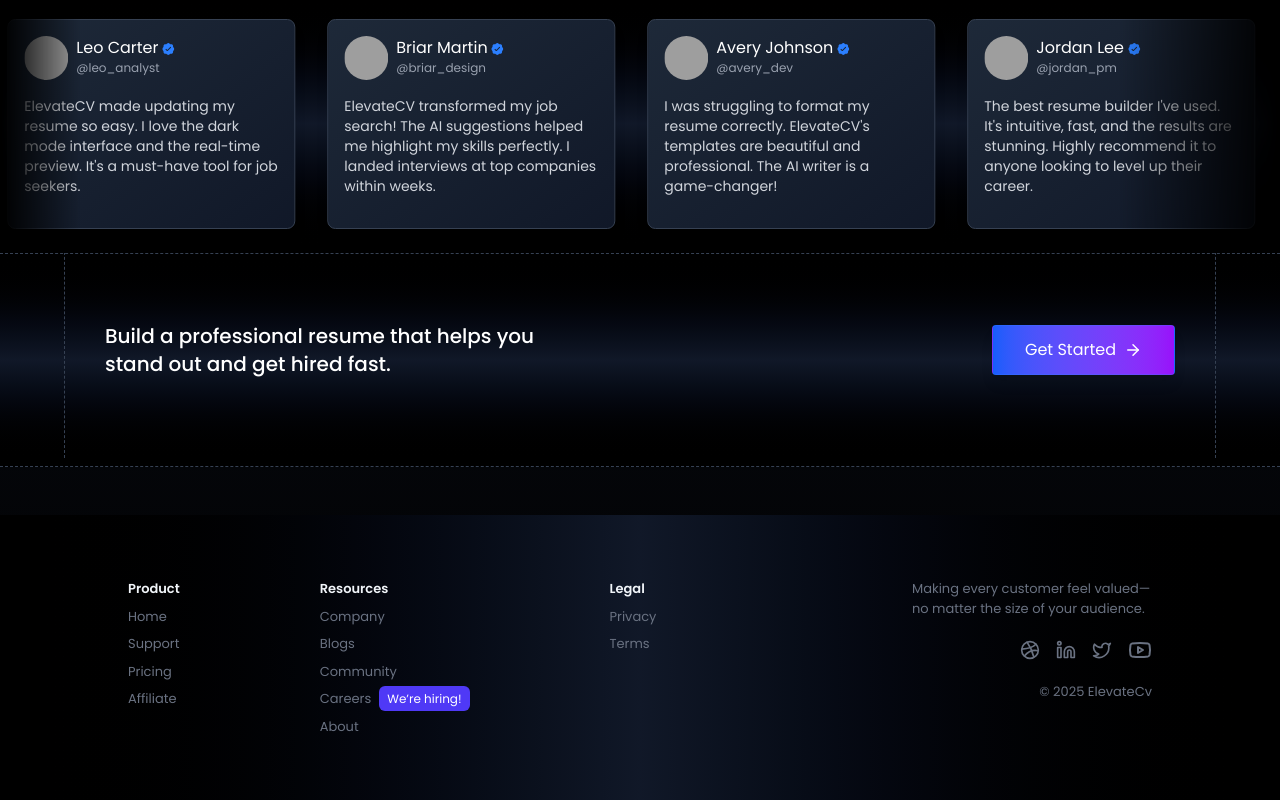
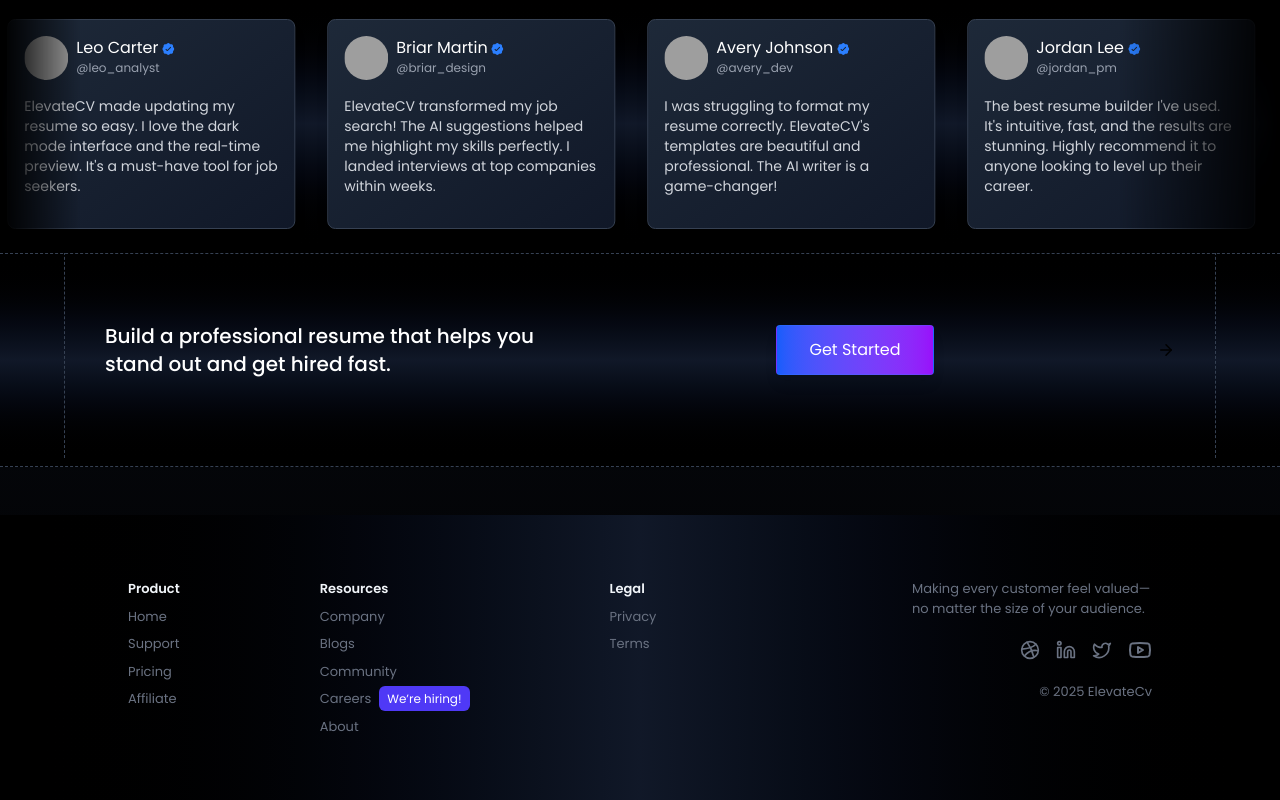
Before and after one commit to Prakhar057/ElevateCV, a React (Vite) app in the folder client/: page / in a window 1280 px wide. Shown: the part 2132-2932 px from the top of the page. Built offline with nearby package versions, Linux system fonts and the light colour scheme; no server answers; grey boxes are pictures that could not be loaded; a web font is replaced by a local one.

Commit message:
fixing call to action error

```diff
--- a/client/src/components/Home/CallToAction.jsx
+++ b/client/src/components/Home/CallToAction.jsx
@@ -1,4 +1,5 @@
 import React from "react";
+import { Link } from "react-router-dom";
 
 const CallToAction = () => {
   return (
@@ -11,11 +12,13 @@
           Build a professional resume that helps you stand out and get hired
           fast.
         </p>
-        <a
-          href="https://elevate-cv-ten.vercel.app/app"
+        <Link
+          to="/app?state=register"
           className="flex items-center gap-2 rounded py-3 px-8 bg-gradient-to-r from-blue-600 to-purple-600 hover:from-blue-700 hover:to-purple-700 transition-all duration-200 text-white shadow-lg hover:shadow-xl border border-blue-500/30"
         >
-          <span>Get Started</span>
+          Get Started
+        </Link>
+
         <svg
           xmlns="http://www.w3.org/2000/svg"
           width="24"
@@ -31,7 +34,6 @@
           <path d="M5 12h14" />
           <path d="m12 5 7 7-7 7" />
         </svg>
-        </a>
       </div>
     </div>
   );
```
Lines whose indentation alone changed are shown as unchanged.
